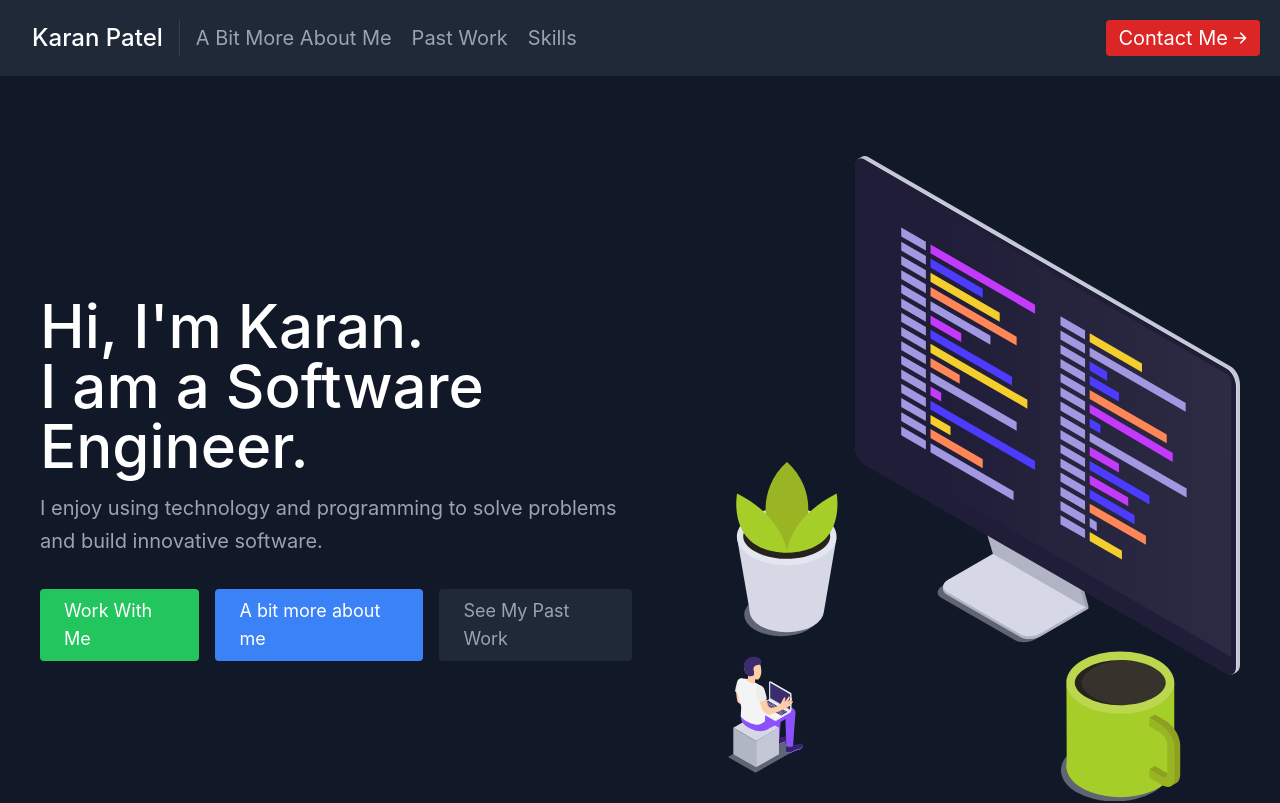
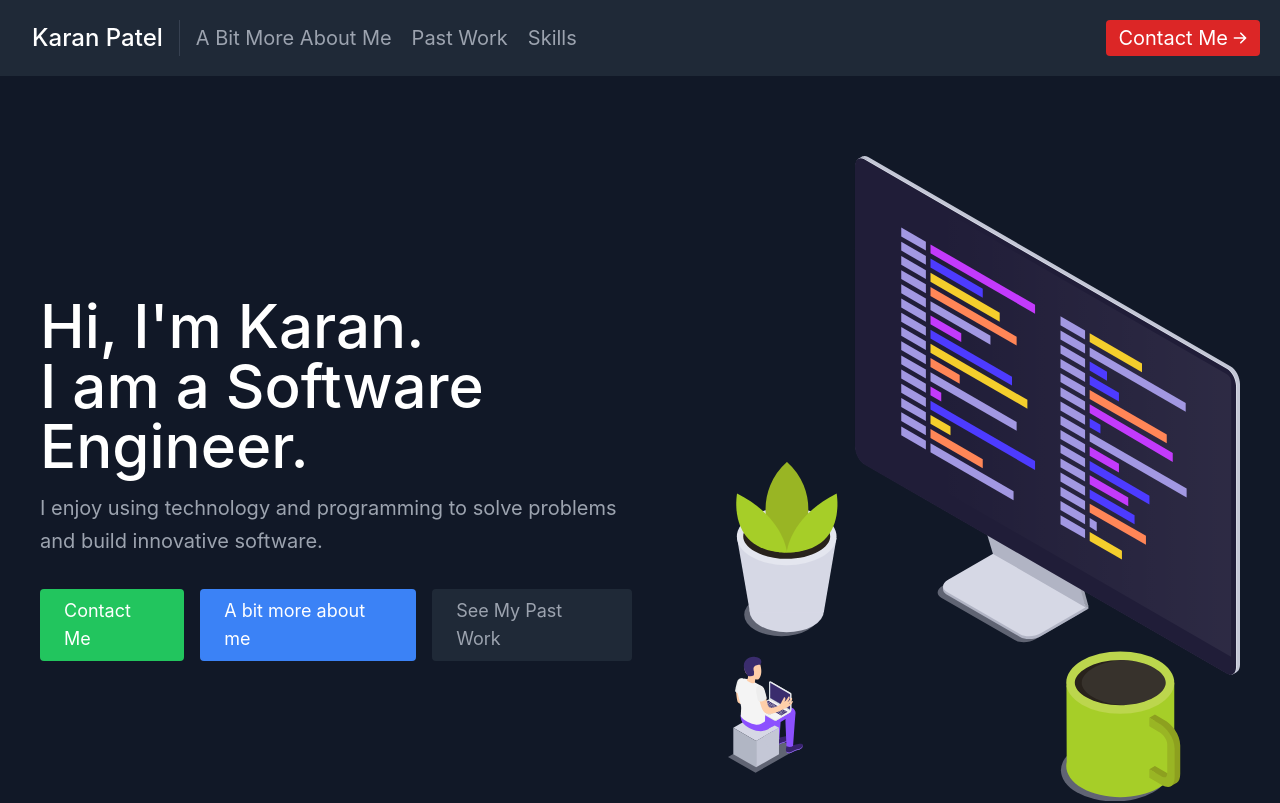
Before and after one commit to karan2605/Personal-Portfolio, a React (Create React App) app: page / in a window 1280 px wide. Shown: the top 803 px of the page. Built offline with nearby package versions, Linux system fonts and the light colour scheme.

Commit message:
Altered button text

```diff
--- a/src/components/About.js
+++ b/src/components/About.js
@@ -17,7 +17,7 @@ export default function About() {
             <a
               href="#contact"
               className="inline-flex text-white bg-green-500 border-0 py-2 px-6 focus:outline-none hover:bg-green-600 rounded text-lg">
-              Work With Me
+              Contact Me
             </a>
             <a
               href="#MoreAbout"
```
